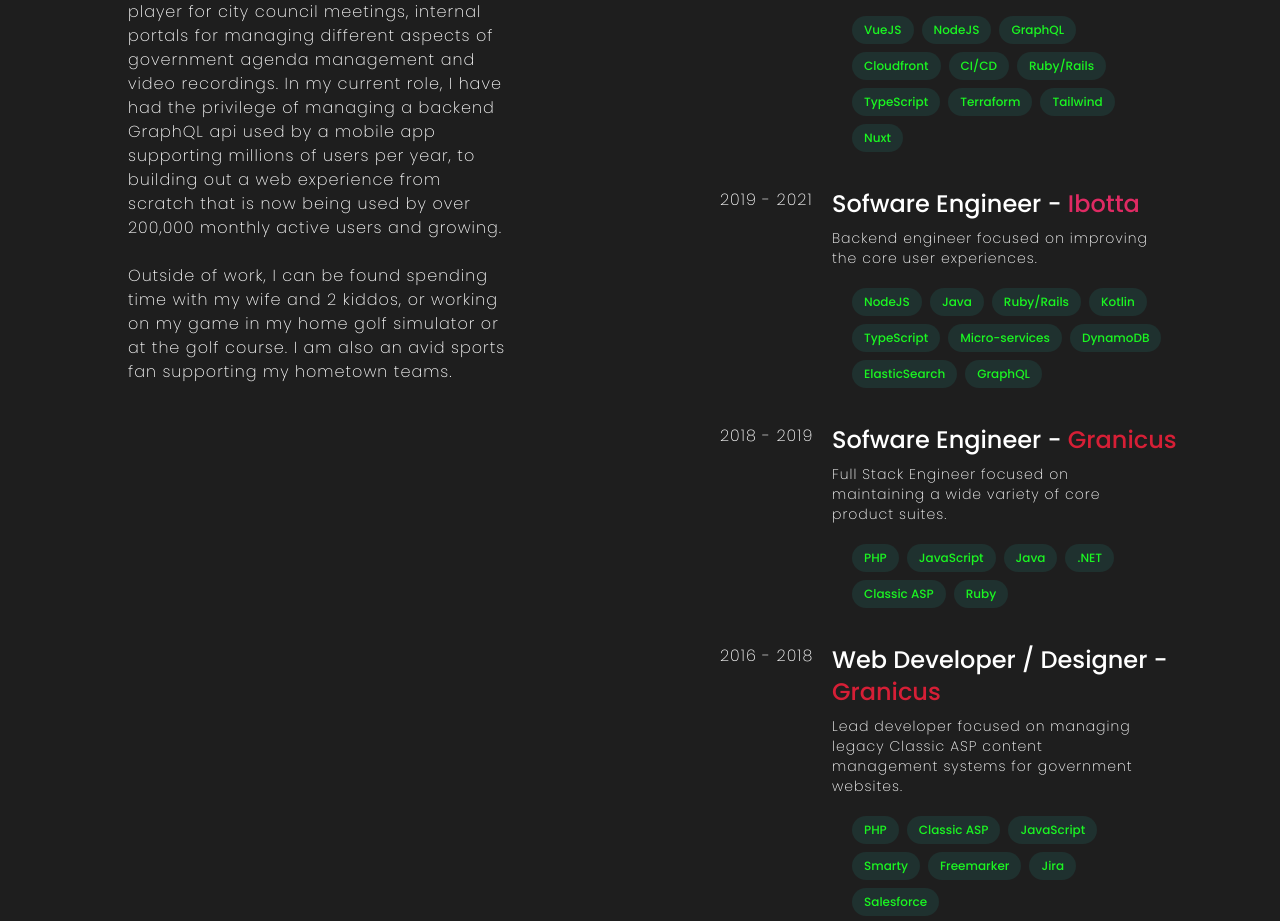
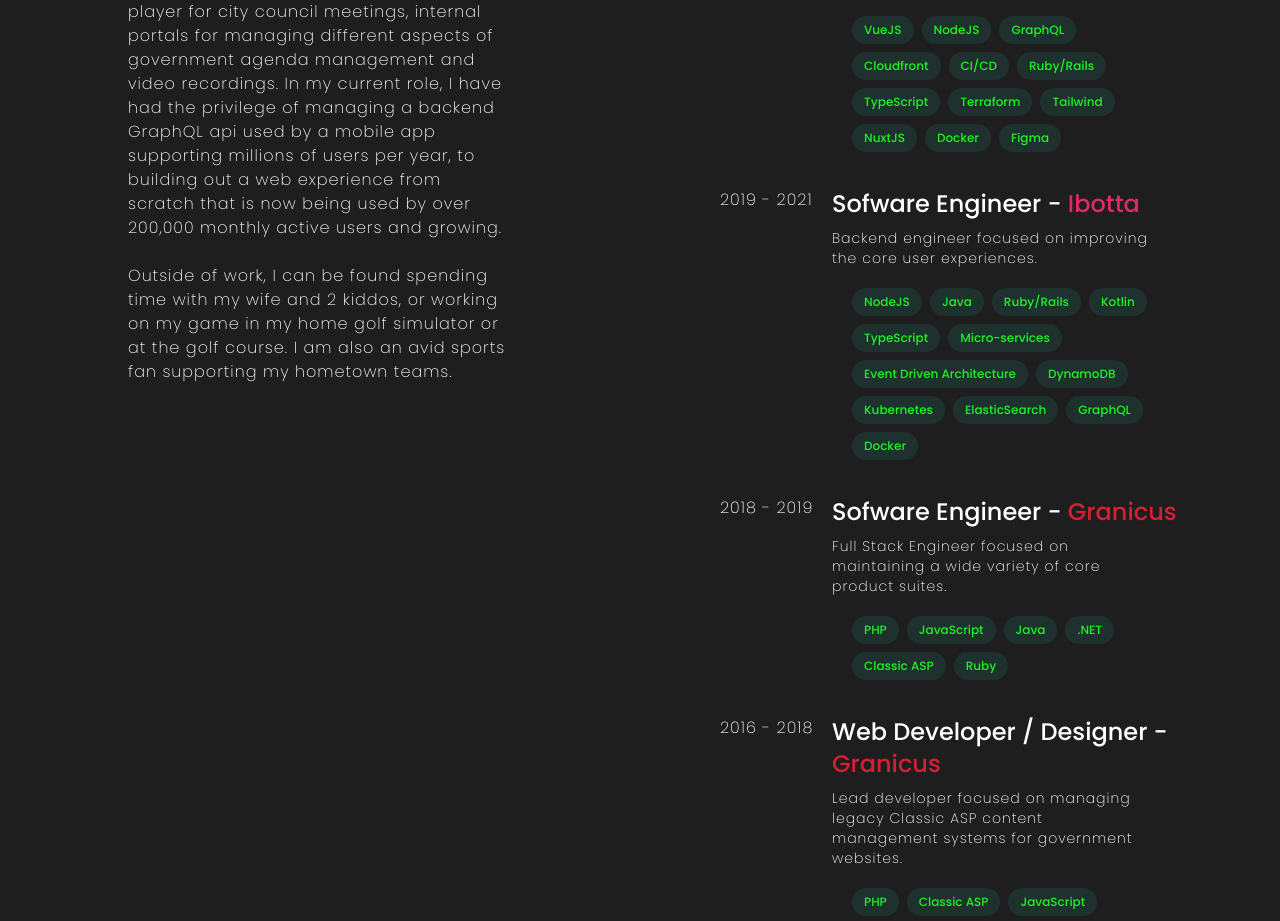
Before and after one commit to iShawshank/ishawshank.github.io, a React (Create React App) app: page / in a window 1280 px wide. Shown: the part 1340-2261 px from the top of the page. Built offline with nearby package versions, Linux system fonts and the light colour scheme.

Commit message:
update skill

```diff
--- a/src/data/resumeData.js
+++ b/src/data/resumeData.js
@@ -24,7 +24,9 @@
         'TypeScript',
         'Terraform',
         'Tailwind',
-        'Nuxt',
+        'NuxtJS',
+        'Docker',
+        'Figma',
       ],
     },
     {
@@ -42,9 +44,12 @@
         'Kotlin',
         'TypeScript',
         'Micro-services',
+        'Event Driven Architecture',
         'DynamoDB',
+        'Kubernetes',
         'ElasticSearch',
         'GraphQL',
+        'Docker',
       ],
     },
     {
```
